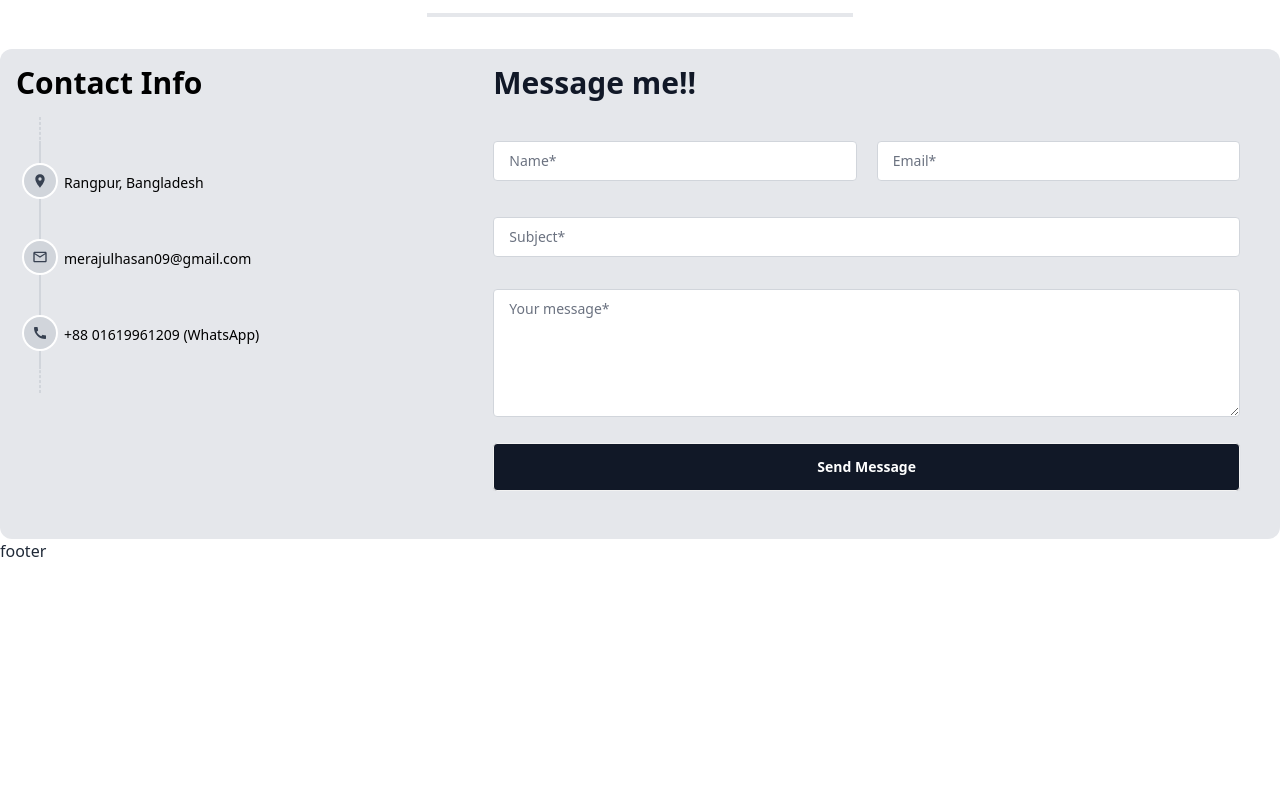
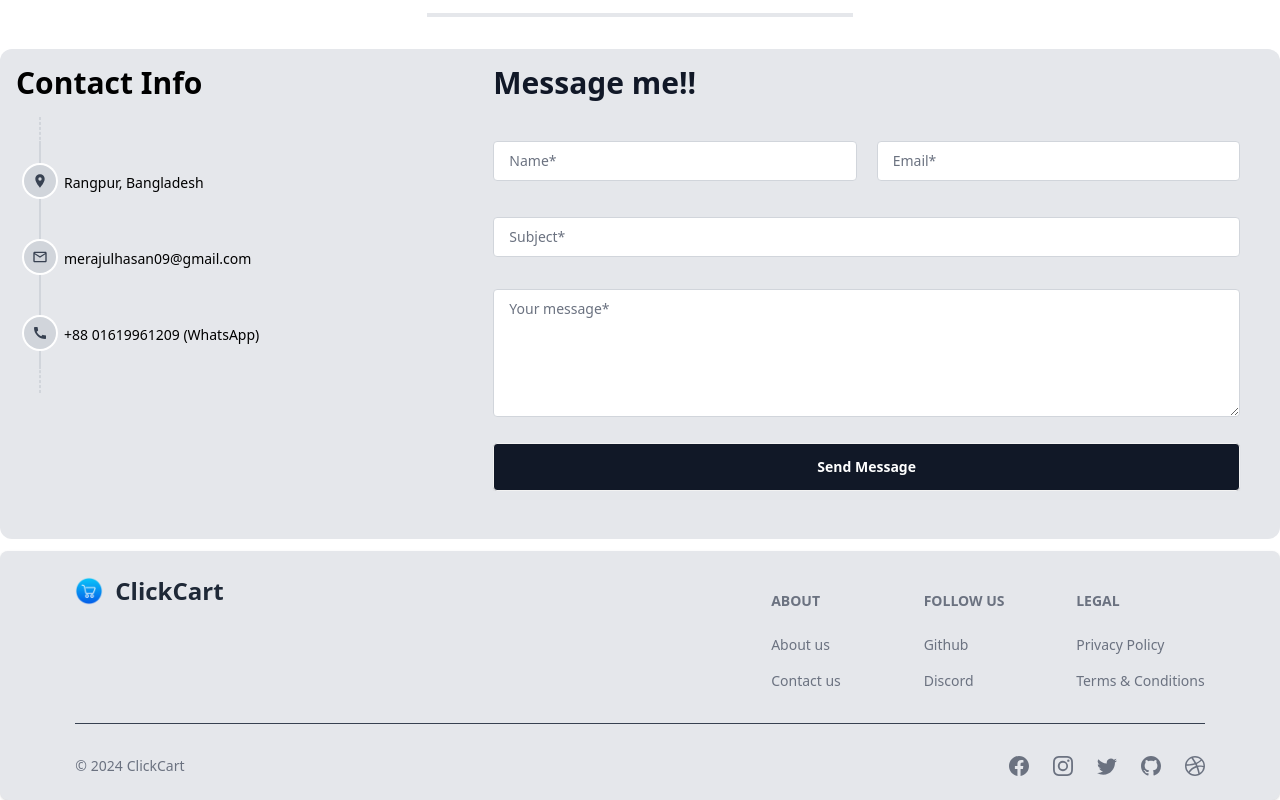
Before and after one commit to Merajul09/ClickCart, a React (Vite) app: page / in a window 1280 px wide. Shown: the part 1638-2438 px from the top of the page. Before the commit the page ends 2201 px from the top, so only its background shows below. Built offline with nearby package versions, Linux system fonts and the light colour scheme; no server answers.

Commit message:
added footer

```diff
--- /dev/null
+++ b/src/components/FooterC.jsx
@@ -0,0 +1,66 @@
+import { Footer } from "flowbite-react";
+import {
+  BsDribbble,
+  BsFacebook,
+  BsGithub,
+  BsInstagram,
+  BsTwitter,
+} from "react-icons/bs";
+const FooterC = () => {
+  return (
+    <div>
+      <Footer container className="bg-gray-200 mt-3">
+        <div className="w-11/12 mx-auto">
+          <div className="grid  w-full justify-between sm:flex sm:justify-between md:flex md:grid-cols-1">
+            <div>
+              <div className="flex items-center justify-center">
+                <img
+                  src="./cart.png"
+                  className="h-6 me-3 sm:h-7"
+                  alt="ClickCart"
+                />
+                <p className="text-2xl font-semibold">ClickCart</p>{" "}
+              </div>
+            </div>
+            <div className="grid grid-cols-2 gap-8 sm:mt-4 sm:grid-cols-3 sm:gap-6">
+              <div>
+                <Footer.Title title="about" />
+                <Footer.LinkGroup col>
+                  <Footer.Link href="#">About us</Footer.Link>
+                  <Footer.Link href="#">Contact us</Footer.Link>
+                </Footer.LinkGroup>
+              </div>
+              <div>
+                <Footer.Title title="Follow us" />
+                <Footer.LinkGroup col>
+                  <Footer.Link href="#">Github</Footer.Link>
+                  <Footer.Link href="#">Discord</Footer.Link>
+                </Footer.LinkGroup>
+              </div>
+              <div>
+                <Footer.Title title="Legal" />
+                <Footer.LinkGroup col>
+                  <Footer.Link href="#">Privacy Policy</Footer.Link>
+                  <Footer.Link href="#">Terms &amp; Conditions</Footer.Link>
+                </Footer.LinkGroup>
+              </div>
+            </div>
+          </div>
+          <Footer.Divider className="border-gray-700" />
+          <div className="w-full sm:flex sm:items-center sm:justify-between">
+            <Footer.Copyright href="/" by="ClickCart" year={2024} />
+            <div className="mt-4 flex space-x-6 sm:mt-0 sm:justify-center">
+              <Footer.Icon href="https://www.facebook.com/" icon={BsFacebook} />
+              <Footer.Icon href="#" icon={BsInstagram} />
+              <Footer.Icon href="#" icon={BsTwitter} />
+              <Footer.Icon href="#" icon={BsGithub} />
+              <Footer.Icon href="#" icon={BsDribbble} />
+            </div>
+          </div>
+        </div>
+      </Footer>
+    </div>
+  );
+};
+
+export default FooterC;
--- a/src/layouts/MainLayout.jsx
+++ b/src/layouts/MainLayout.jsx
@@ -1,5 +1,6 @@
 import { Outlet } from "react-router-dom";
 import NavBar from "../components/NavBar";
+import FooterC from "../components/FooterC";
 
 const MainLayout = () => {
   return (
@@ -10,7 +11,9 @@ const MainLayout = () => {
       <div className="container mx-auto">
         <Outlet></Outlet>
       </div>
-      <div>footer</div>
+      <div>
+        <FooterC />
+      </div>
     </>
   );
 };
```
